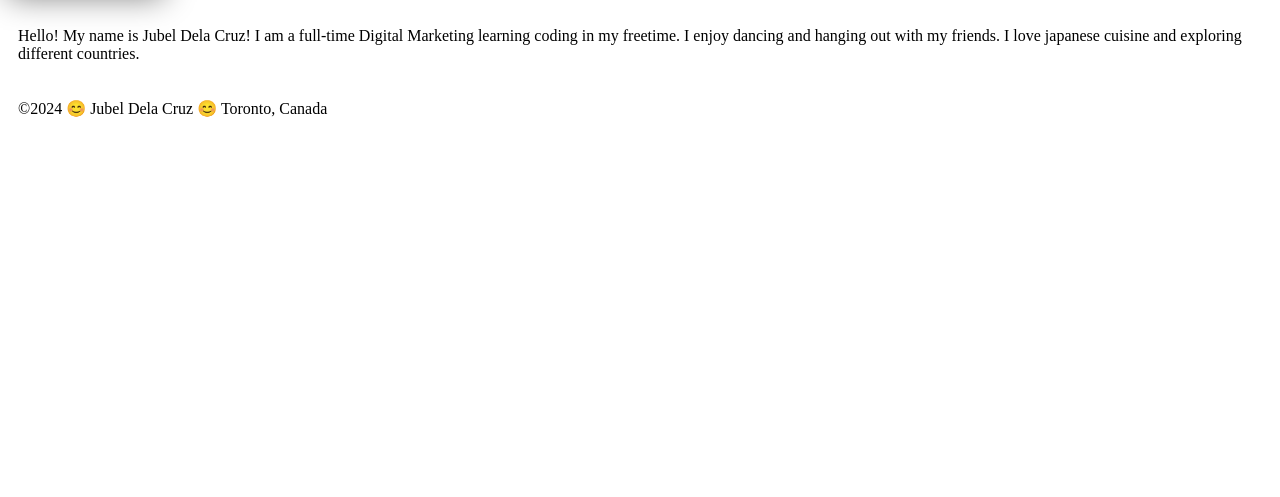
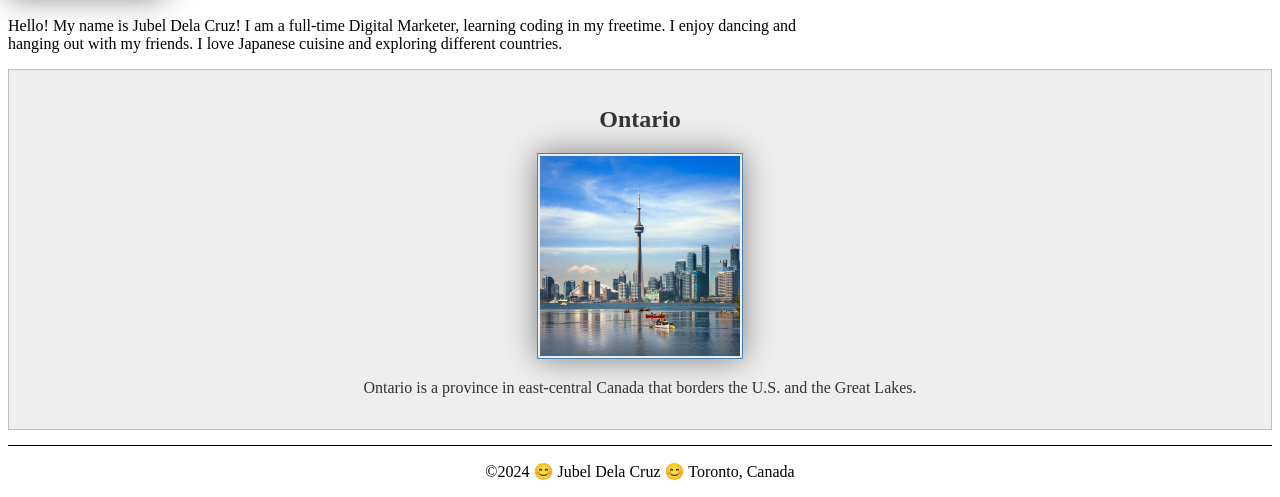
Before and after one commit to jubelanne/wdd130, a plain HTML site: page index.html in a window 1280 px wide. Shown: the part 403-900 px from the top of the page. Before the commit the page ends 800 px from the top, so only its background shows below. Drawn offline with Linux system fonts and the light colour scheme.

Commit message:
new message

```diff
--- a/index.html
+++ b/index.html
@@ -4,7 +4,9 @@
     <meta charset="utf-8" />
     <meta name="viewport" content="width=device-width" />
     <title>Jubel Dela Cruz | WDD 130</title>
-    <link rel="stylesheet" href="styles/styles.css">
+    <meta name="This website is a introduction to Jubel's portfolio and biography." content="Jubel Dela Cruz | WDD130 | Homepage of Portfolio">
+    <meta name="author" content="Your name">
+    <link rel="stylesheet" href="styles/styles.css"/>
   </head>
   <body>
     <header>
@@ -17,8 +19,13 @@
       <main>
         <h1>Jubel Dela Cruz | WDD 130</h1>
         <img src="images/profile.jpg" alt="Hello, my name is Jubel Dela Cruz" width="200"/>
-        <p>Hello! My name is Jubel Dela Cruz! I am a full-time Digital Marketing learning coding in my freetime. I enjoy dancing and hanging out with my friends. I love japanese cuisine and exploring different countries.</p>
+        <p>Hello! My name is Jubel Dela Cruz! I am a full-time Digital Marketer, learning coding in my freetime. I enjoy dancing and hanging out with my friends. I love Japanese cuisine and exploring different countries.</p>
       </main>
+      <aside>
+        <h2>Ontario</h2>
+        <img src="images/toronto.webp" alt="Toronto Landscape">
+        <p> Ontario is a province in east-central Canada that borders the U.S. and the Great Lakes.</p>
+      </aside>
       <footer>
         <p>©2024 😊 Jubel Dela Cruz 😊 Toronto, Canada</p>
       </footer>
--- a/styles/styles.css
+++ b/styles/styles.css
@@ -20,3 +20,36 @@ img {
 p {
     padding: 10px;
 }
+
+main {
+    max-width: 840px;
+}
+
+aside {
+    width: 20rem
+    margin: 1rem;
+    border: 1px solid rgba(0, 0, 0, 0.2); /* 1️⃣ */
+    padding: 1rem;
+    background-color: #eee;
+    color: #333;
+    text-align: center;
+}
+
+aside img {
+    width: 200px;
+    height: auto;
+}
+
+main img {
+    width: 150px;
+    height: auto;
+    ...
+}
+
+p {padding:0}
+
+footer {
+    margin-top: 15px;
+    border-top: 1px solid #000;
+    text-align: center;
+}
```
Also changed, not shown: week02/wireframe.html (added, +26 -0 lines), images/toronto.webp (added), 2 other files.
